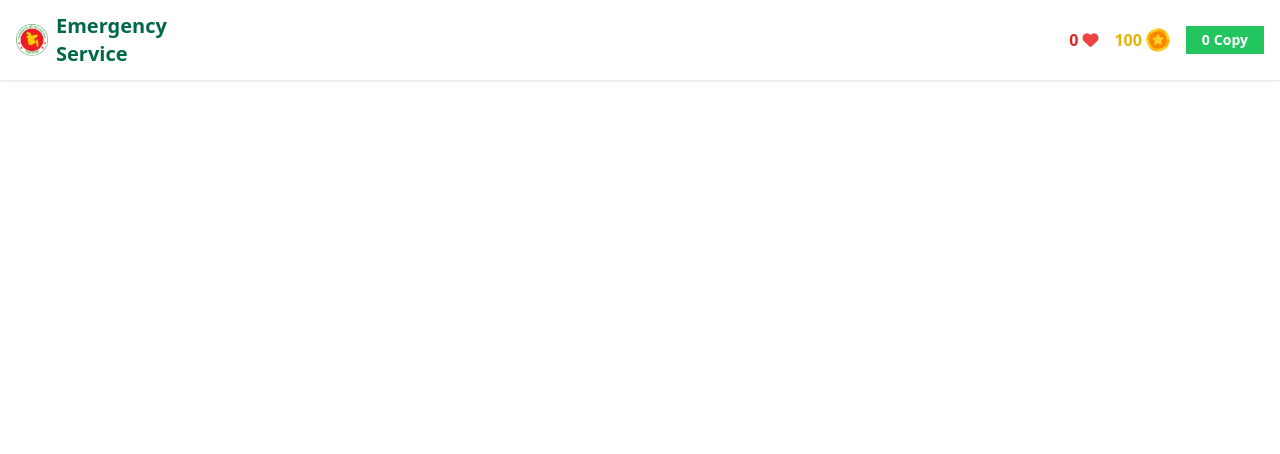
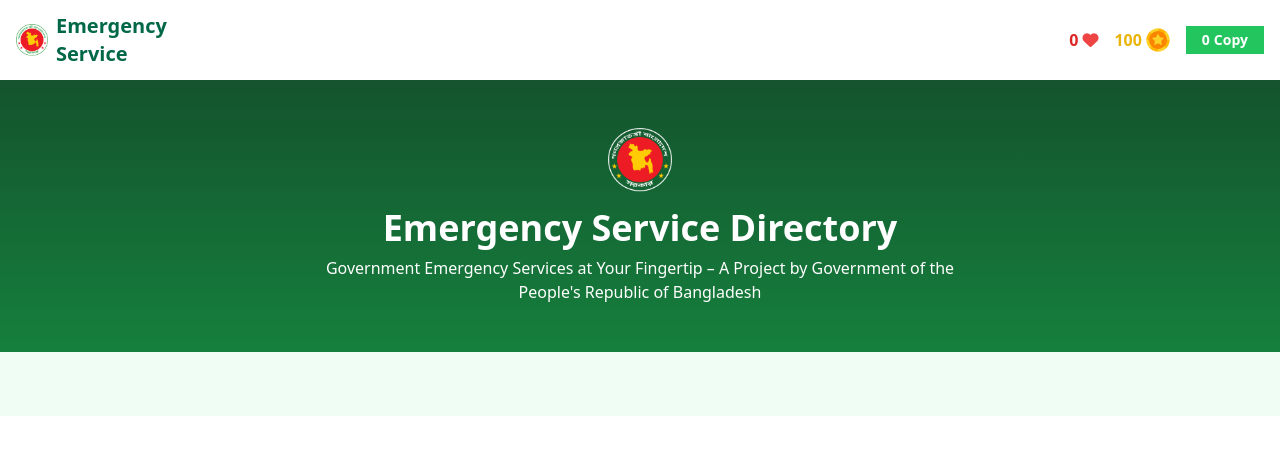
Before and after one commit to towhiduzzaman-plabon/assainment-005, a plain HTML site: page index.html in a window 1280 px wide. Drawn offline with nearby package versions, Linux system fonts and the light colour scheme.

Commit message:
added hero section and main section

```diff
--- a/index.html
+++ b/index.html
@@ -53,3 +53,16 @@
       </button>
     </div>
   </nav>
+
+  <!-- Hero Section -->
+  <section class="bg-gradient-to-b from-green-900 to-green-700 text-center text-white py-12 px-4">
+    <img src="./assets/logo-dark.png" alt="Logo" class="w-16 h-16 mx-auto mb-4">
+    <h1 class="text-3xl md:text-4xl font-bold mb-2">Emergency Service Directory</h1>
+    <p class="text-sm md:text-base max-w-2xl mx-auto">
+      Government Emergency Services at Your Fingertip – A Project by Government of the People's Republic of Bangladesh
+    </p>
+  </section>
+
+  <!-- Main Section -->
+  <section class="bg-green-50 py-8">
+    <div class="container mx-auto px-4 grid grid-cols-1 lg:grid-cols-4 gap-6">
```
